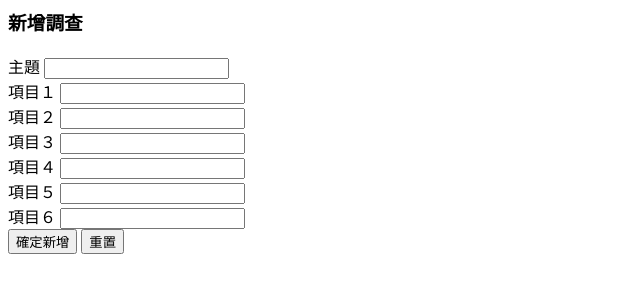
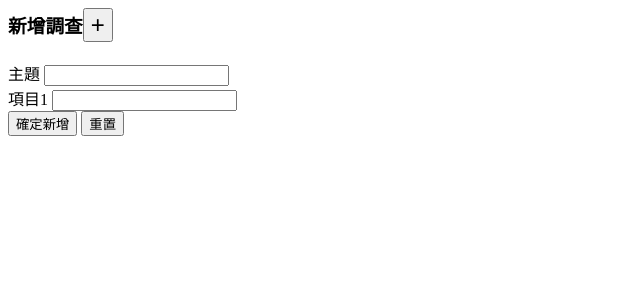
Before and after one commit to mackliu/1112-PHP-MYSQL, a PHP site: page /back/survey_add.php in a window 1280 px wide. Shown: the top 300 px of the page, without its empty margins (0-640 px from the left). Run offline with PHP 8.4, Linux system fonts and the light colour scheme.

Commit message:
使用js 在新增調查動態增加項目

```diff
--- a/back/survey_add.php
+++ b/back/survey_add.php
@@ -1,38 +1,53 @@
-<h3 class="text-center">新增調查</h3>
+<h3 class="text-center">新增調查<button onclick='addOption()' class="btn btn-success btn-sm py-0" style="font-size:1.5rem">+</button></h3>
 
 <form action="./api/survey_add.php" method="post" class="col-10 mx-auto d-flex flex-wrap justify-content-end">
     <div class="form-group row col-12">
         <label class="col-2 text-right">主題</label>
         <input type="text" name="subject" class="form-control col-10">
+
     </div>
     <!--選項區-->
-        <div class="form-group row col-11">
-            <label class="col-2 text-right">項目１</label>
+    <div id="options" class="col-11">
+        <div class="option form-group row col-12">
+            <label class="col-2 text-right">項目1</label>
             <input type="text" name="opt[]" class="form-control col-10">
         </div>
-        <div class="form-group row col-11">
-            <label class="col-2 text-right">項目２</label>
-            <input type="text" name="opt[]" class="form-control col-10">
-        </div>
-        <div class="form-group row col-11">
-            <label class="col-2 text-right">項目３</label>
-            <input type="text" name="opt[]" class="form-control col-10">
-        </div>
-        <div class="form-group row col-11">
-            <label class="col-2 text-right">項目４</label>
-            <input type="text" name="opt[]" class="form-control col-10">
-        </div>
-        <div class="form-group row col-11">
-            <label class="col-2 text-right">項目５</label>
-            <input type="text" name="opt[]" class="form-control col-10">
-        </div>
-        <div class="form-group row col-11">
-            <label class="col-2 text-right">項目６</label>
-            <input type="text" name="opt[]" class="form-control col-10">
-        </div>
+
+    </div>
 
 <div class="text-center col-12 mt-3">
     <input class="btn btn-primary mx-1" type="submit" value="確定新增">
     <input class="btn btn-warning mx-1" type="reset" value="重置">
 </div>
 </form>
+
+<script>
+
+function addOption(){
+    let options=document.getElementById('options');
+    let num=document.getElementsByClassName('option').length+1
+/*     let opt=`<div class="option form-group row col-12">
+                <label class="col-2 text-right">項目${num}</label>
+                <input type="text" name="opt[]" class="form-control col-10">
+            </div>` */
+    let opt=document.createElement("div");
+    let label=document.createElement("label");
+    let input=document.createElement('input');
+    let numNode=document.createTextNode("項目"+num);
+
+    opt.setAttribute("class","option form-group row col-12")
+    label.setAttribute("class","col-2 text-right");
+    input.setAttribute("class","form-control col-10")
+    input.setAttribute("name","opt[]")
+    input.setAttribute("type","text")
+
+    label.appendChild(numNode)
+    opt.appendChild(label);
+    opt.appendChild(input);
+
+    options.appendChild(opt)
+    //options.innerHTML=options.innerHTML+opt
+    //console.log(options.innerHTML)
+
+}
+</script>
```
